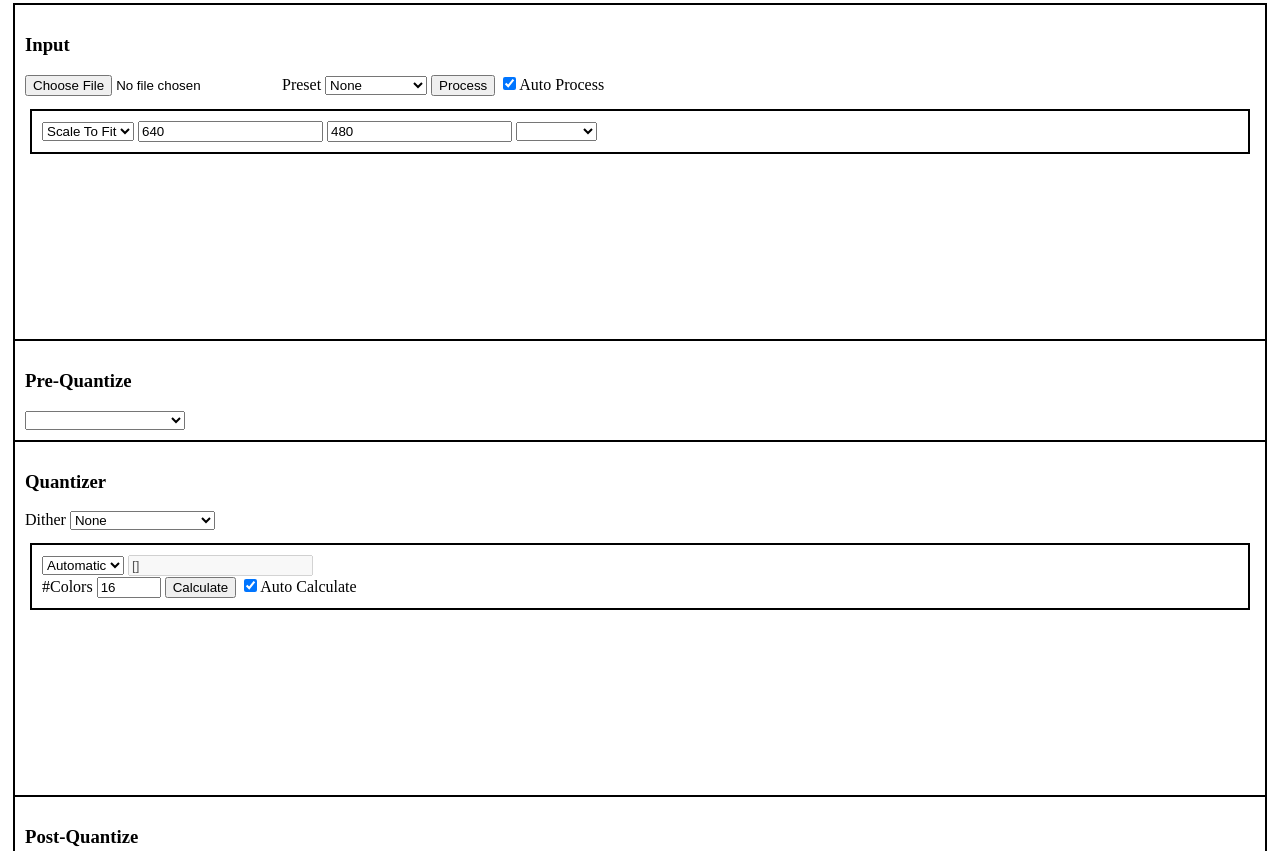
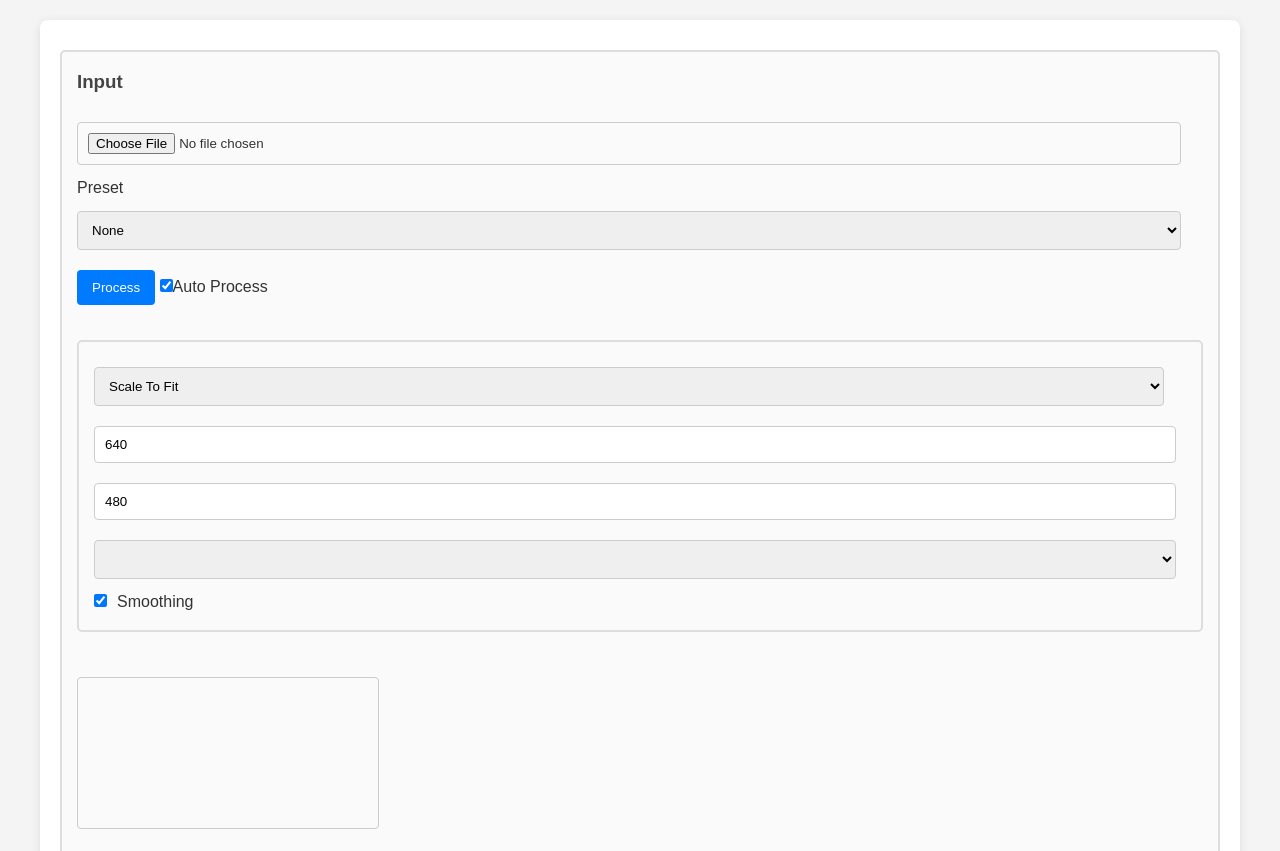
Before and after one commit to MasonGulu/ultimate_image_conv, a plain HTML site: page index.html in a window 1280 px wide. Shown: the top 851 px of the page. Drawn offline with Linux system fonts and the light colour scheme.

Commit message:
basic styling, nfp

```diff
--- a/index.css
+++ b/index.css
@@ -1,9 +1,108 @@
+/* Reset some default styles */
+* {
+    box-sizing: border-box;
+    margin: 0;
+    padding: 0;
+}
+
+body {
+    font-family: Arial, sans-serif;
+    background-color: #f4f4f4;
+    color: #333;
+    line-height: 1.6;
+}
+
+.container {
+    max-width: 1200px;
+    margin: 20px auto;
+    padding: 20px;
+    background-color: #fff;
+    border-radius: 8px;
+    box-shadow: 0 2px 10px rgba(0, 0, 0, 0.1);
+}
+
+h3 {
+    margin-bottom: 15px;
+    color: #444;
+}
 
 .element {
-    border: 2px solid black;
-    padding: 10px;
-    margin: -5px 5px 3px 5px;
+    border: 2px solid #ddd;
+    padding: 15px;
+    margin: 10px 0;
+    border-radius: 5px;
+    background-color: #fafafa;
+    transition: border-color 0.3s;
 }
+
+.element:hover {
+    border-color: #007bff;
+}
+
 .preset {
     border-color: red;
 }
+
+input[type="file"],
+input[type="number"],
+input[type="range"],
+select {
+    width: calc(100% - 22px);
+    padding: 10px;
+    margin: 10px 0;
+    border: 1px solid #ccc;
+    border-radius: 4px;
+}
+
+button {
+    padding: 10px 15px;
+    margin-top: 10px;
+    background-color: #007bff;
+    color: #fff;
+    border: none;
+    border-radius: 4px;
+    cursor: pointer;
+    transition: background-color 0.3s;
+}
+
+button:hover {
+    background-color: #0056b3;
+}
+
+label {
+    margin-right: 10px;
+}
+
+#scaleOptionsDiv {
+    display: flex;
+    flex-direction: column;
+}
+
+#scaleOptionsDiv input,
+#scaleOptionsDiv select {
+    width: auto; /* Allow width to adjust */
+    margin-right: 10px;
+}
+
+canvas {
+    border: 1px solid #ccc;
+    display: block;
+    margin: 10px 0;
+    border-radius: 4px;
+}
+
+#saveOutputButton:disabled,
+#savePreviewButton:disabled {
+    background-color: #ccc;
+    cursor: not-allowed;
+}
+
+#saveOutputButton:not(:disabled),
+#savePreviewButton:not(:disabled) {
+    background-color: #28a745;
+}
+
+#saveOutputButton:not(:disabled):hover,
+#savePreviewButton:not(:disabled):hover {
+    background-color: #218838;
+}
--- a/index.html
+++ b/index.html
@@ -16,8 +16,7 @@
         <div id="inputStage" class="element">
             <h3>Input</h3>
             <input id="fileInput" type="file">
-            <label for="presets">Preset</label>
-            <select id="presets">
+            <label>Preset<select id="presets">
                 <option>None</option>
                 <optgroup label="CGA">
                     <option>CGA 1b</option>
@@ -33,7 +32,7 @@
                     <option>CC BBF</option>
                     <option>CC NFP</option>
                 </optgroup>
-            </select>
+            </select></label>
             <button id="processButton">Process</button>
             <label><input type="checkbox" id="autoProcessCheckbox" checked="true">Auto Process</label>
             <br><br>
@@ -43,6 +42,7 @@
                     <option>Stretch</option>
                     <option>None</option>
                 </select>
+                <div id="scaleOptionsDiv">
                     <input type="number" min="1" value="640" id="imageWidthInput">
                     <input type="number" min="1" value="480" id="imageHeightInput">
                     <select id="imageScalePresets">
@@ -51,6 +51,8 @@
                         <option>800x600</option>
                         <option>1024x720</option>
                     </select>
+                    <label><input type="checkbox" id="smoothingCheckbox" checked="false">Smoothing</label>
+                </div>
             </div>
             <br>
             <img id="imageInput" hidden="true"/>
@@ -66,8 +68,7 @@
         </div>
         <div id="quantizeStage" class="element">
             <h3>Quantizer</h3>
-            <label for="ditherMode">Dither</label>
-            <select id="ditherMode">
+            <label>Dither <select id="ditherMode">
                     <option>None</option>
                     <option>FloydSteinberg</option>
                     <option>FalseFloydSteinberg</option>
@@ -78,7 +79,7 @@
                     <option>Sierra</option>
                     <option>TwoSierra</option>
                     <option>SierraLite</option>
-            </select>
+                </select></label>
             <br>
             <br>
             <div class="element">
--- a/index.js
+++ b/index.js
@@ -20,6 +20,10 @@ let imageWidthInput
 let imageHeightInput
 /** @type {HTMLSelectElement} */
 let imageScalePresets
+/** @type {HTMLInputElement} */
+let smoothingCheckbox
+/** @type {HTMLDivElement} */
+let scaleOptionsDiv
 
 // Pre-quantize Stage
 /** @type {HTMLDivElement} */
@@ -251,6 +255,7 @@ function process() {
             canvasInput.width = imageInput.width
             canvasInput.height = imageInput.height
         }
+        canvasContext.imageSmoothingEnabled = smoothingCheckbox.checked
         canvasContext.drawImage(imageInput, 0, 0, canvasInput.width, canvasInput.height)
         previousQuants = []
     }
@@ -336,11 +341,12 @@ function loadPageElements() {
     imageWidthInput = document.getElementById("imageWidthInput")
     imageHeightInput = document.getElementById("imageHeightInput")
     imageScalePresets = document.getElementById("imageScalePresets")
+    smoothingCheckbox = document.getElementById("smoothingCheckbox")
+    scaleOptionsDiv = document.getElementById("scaleOptionsDiv")
 
     imageScaleMode.addEventListener("change", (event) => {
         let hideInputs = event.target.value == "None"
-        imageWidthInput.hidden = hideInputs
-        imageHeightInput.hidden = hideInputs
+        scaleOptionsDiv.hidden = hideInputs
         fullUpdate = true
         onSettingChange()
     })
@@ -378,6 +384,10 @@ function loadPageElements() {
         imageWidthInput.value = width
         imageHeightInput.value = height
         imageScalePresets.value = ""
+        fullUpdate = true
+        onSettingChange()
+    })
+    smoothingCheckbox.addEventListener("change", () => {
         fullUpdate = true
         onSettingChange()
     })
--- a/preQuantizeFilters.js
+++ b/preQuantizeFilters.js
@@ -208,7 +208,7 @@ class LevelsFilter extends PreQuantizeFilter {
         input.disabled = locked
         input.min = 0
         input.max = 1
-        input.step = 0.05
+        input.step = 0.01
         input.value = 1
         input.addEventListener("change", (event) => {
             this.updated = true
@@ -264,7 +264,6 @@ class NoiseFilter extends PreQuantizeFilter {
         })
         this.div.appendChild(button)
         this.rgbInput = labeledCheckbox("RGB Noise", this.div)
-        this.rgbInput.disabled = true
         this.rgbInput.addEventListener("change", () => {
             this.updated = true
             onSettingChange()
--- a/presets.js
+++ b/presets.js
@@ -209,6 +209,20 @@ presets["CGA 2b5H"] = {
 
 // ComputerCraft Modes
 let CCPalette = [[240, 240, 240],[242, 178, 51],[229, 127, 216],[153, 178, 242],[222, 222, 108],[127, 204, 25],[242, 178, 204],[76, 76, 76],[153, 153, 153],[76, 153, 178],[178, 102, 229],[51, 102, 204],[127, 102, 76],[87, 166, 78],[204, 76, 76],[17, 17, 17]]
+/**
+ *
+ * @param {QuantizedImage} quant
+ * @param {number} x
+ * @param {number} y
+ * @returns {[number, number, number]}
+ */
+function getBlitCharacter(quant, x, y) {
+    let fg = 0
+    let bg = 0
+    let char = 0
+
+    return [fg, bg, char]
+}
 presets["CC BIMG"] = {
         "scale": {
             "mode": "Scale To Fit",
@@ -253,6 +267,20 @@ presets["CC NFP"] = {
     "postQuantize": [],
     "preview": (quant) => {
         return scaleForPreview(quant, 2, 3)
+    },
+    "export": {
+        "extension": ".nfp",
+        "func": (quant) => {
+            let data = []
+            for (let y = 0; y < quant.height; y++) {
+                for (let x = 0; x < quant.width; x++) {
+                    let index = y * quant.width + x
+                    data.push(quant.data[index].toString(16).charCodeAt(0))
+                }
+                data.push("\n".charCodeAt(0))
+            }
+            return data
+        }
     }
 }
 
```
Lines whose indentation alone changed are shown as unchanged.
